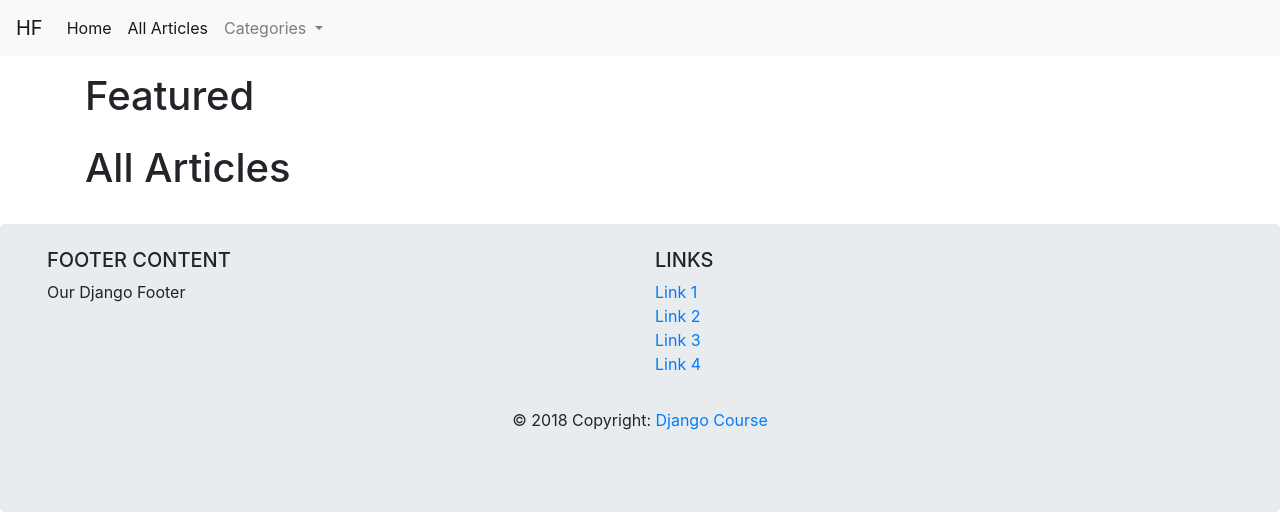
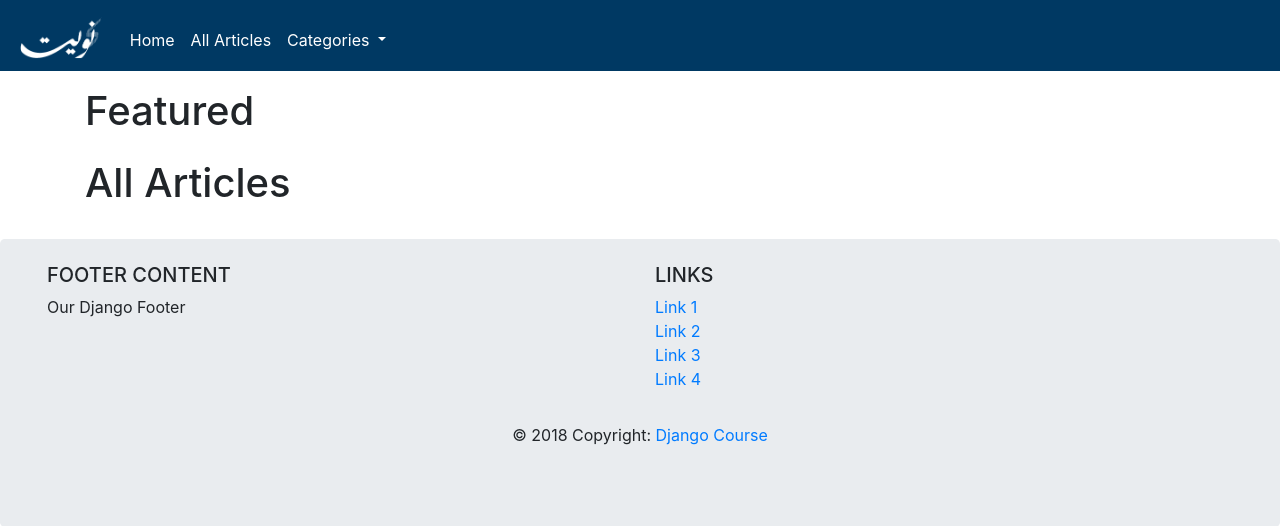
Before and after one commit to JoinCODED/NationalFundCommunity, a Django app: page / in a window 1280 px wide. Shown: the top 526 px of the page. Run offline with Django 3.2, Linux system fonts and the light colour scheme; data that the repository does not hold is empty; some libraries are stand-ins or nearby versions.

Commit message:
styling - by aziz

```diff
--- a/NFproject/articles/static/mystyle.css
+++ b/NFproject/articles/static/mystyle.css
@@ -4,3 +4,22 @@
 
 
 }
+
+.navbar {
+  background-color: rgb(0, 57, 99);
+}
+
+.navbar a, .navbar-collapse {
+  color: white;
+  text-decoration: none;
+  padding-bottom: 0
+}
+
+.navbar a.nav-link:hover {
+  color: #a1a1a1;
+  border-bottom: 3px solid #febb36;
+}
+
+a.navbar-brand img {
+  height: 50px;
+}
--- a/NFproject/articles/templates/base.html
+++ b/NFproject/articles/templates/base.html
@@ -10,19 +10,23 @@
   <script src="https://maxcdn.bootstrapcdn.com/bootstrap/4.0.0/js/bootstrap.min.js" integrity="sha384-JZR6Spejh4U02d8jOt6vLEHfe/JQGiRRSQQxSfFWpi1MquVdAyjUar5+76PVCmYl" crossorigin="anonymous"></script>
   <link rel="stylesheet" href="{% static 'mystyle.css' %}">
 </header>
+
 <body>
-  <div id=head> <nav class="navbar navbar-expand-lg navbar-light bg-light">
-  <a class="navbar-brand" href="#">HF</a>
+  <div id=head>
+    <nav class="navbar navbar-expand-lg">
+      <a class="navbar-brand" href="{% url "home" %}">
+        <img class="p-1" src="{% static 'logo.png' %}" alt="">
+      </a>
       <button class="navbar-toggler" type="button" data-toggle="collapse" data-target="#navbarNav" aria-controls="navbarNav" aria-expanded="false" aria-label="Toggle navigation">
     <span class="navbar-toggler-icon"></span>
   </button>
       <div class="collapse navbar-collapse" id="navbarNav">
         <ul class="navbar-nav">
           <li class="nav-item active">
-        <a class="nav-link" href="{% url "home" %}">Home <span class="sr-only">(current)</span></a>
+            <a class="nav-link" href="{% url "home" %}">Home<span class="sr-only">(current)</span></a>
           </li>
           <li class="nav-item active">
-        <a class="nav-link" href="{% url "all_articles" %}">All Articles <span class="sr-only"></span></a>
+            <a class="nav-link" href="{% url "all_articles" %}">All Articles<span class="sr-only"></span></a>
           </li>
 
           <li class="nav-item dropdown">
@@ -33,22 +37,14 @@
               {%for category in categories %}
                 <a class="dropdown-item" href="{%url 'category' category.id%}">{{category.name}}</a>
               {%endfor%}
-
-
-
             </div>
           </li>
-
-
-
-
         </ul>
       </div>
     </nav>
   </div>
   <p></p>
-{% block content %}
-{% endblock %}
+  {% block content %} {% endblock %}
   <!--Footer-->
   <footer class="page-footer font-small jumbotron pt-4 mt-4">
 
@@ -90,4 +86,5 @@
   </footer>
   <!--/.Footer-->
 </body>
+
 </html>
```
Also changed, not shown: NFproject/articles/static/logo.png (added). Lines whose indentation alone changed are shown as unchanged.
